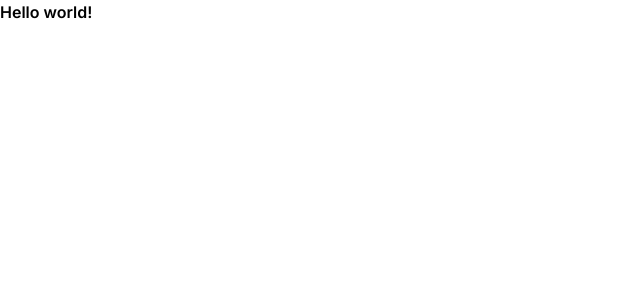
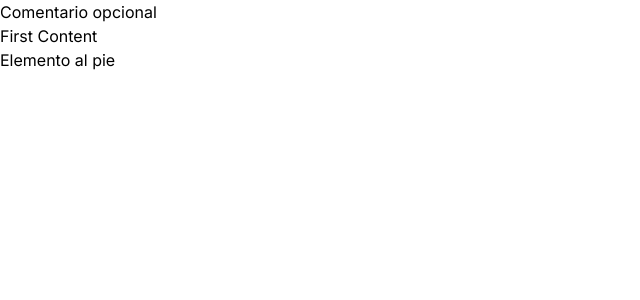
Before and after one commit to sergiopmdeveloper/link-loom, a Next.js app: page / in a window 1280 px wide. Shown: the top 300 px of the page, without its empty margins (0-640 px from the left). Built offline with nearby package versions, Linux system fonts and the light colour scheme.

Commit message:
feat: se crea estructura para componentes list y row

```diff
--- /dev/null
+++ b/src/app/components/list/list.tsx
@@ -0,0 +1,15 @@
+import React from 'react';
+import ListRow from '../row/row';
+
+
+const MainList: React.FC = () => {
+  return (
+    <section>
+      <ul>
+        <ListRow content="First Content" />
+      </ul>
+    </section>
+  );
+};
+
+export default MainList;
--- /dev/null
+++ b/src/app/components/row/row.tsx
@@ -0,0 +1,12 @@
+// components/FilaLista.tsx
+import React from 'react';
+
+interface RowProps {
+  content: string;
+}
+
+const ListRow: React.FC<RowProps> = ({ content }) => {
+  return <li>{content}</li>;
+};
+
+export default ListRow;
--- a/src/app/page.tsx
+++ b/src/app/page.tsx
@@ -1,3 +1,13 @@
+import MainList from "./components/list/list";
+
+
 export default function Home() {
-  return <h1 className='font-semibold'>Hello world!</h1>;
+  return <>
+  <header>
+    <p>Comentario opcional</p>
+  </header>
+  <MainList />
+  <footer>
+      Elemento al pie
+  </footer></>
 }
```
